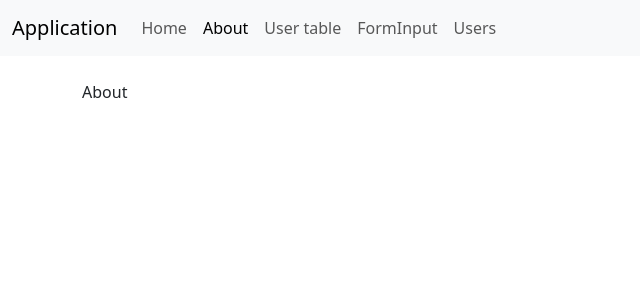
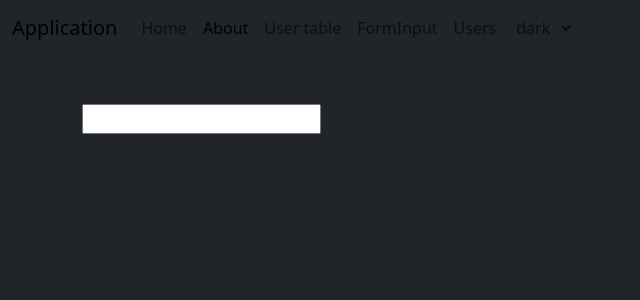
Before and after one commit to arifinlenna/react-basic-fundamental, a React (Create React App) app: page /about in a window 1280 px wide. Shown: the top 300 px of the page, without its empty margins (0-640 px from the left). Built offline with nearby package versions, Linux system fonts and the light colour scheme.

Commit message:
learn recoil haven't done

```diff
--- a/package.json
+++ b/package.json
@@ -12,6 +12,7 @@
     "react-dom": "^18.2.0",
     "react-router-dom": "^6.14.1",
     "react-scripts": "5.0.1",
+    "recoil": "^0.7.7",
     "web-vitals": "^2.1.4"
   },
   "scripts": {
--- a/src/App.jsx
+++ b/src/App.jsx
@@ -1,13 +1,16 @@
 import { BrowserRouter } from 'react-router-dom';
 import Router from './routes'
+import { RecoilRoot } from 'recoil';
 
 
 function App() {
     return (
         <>
-            <BrowserRouter>
-                <Router/>
-            </BrowserRouter>
+            <RecoilRoot>
+                <BrowserRouter>
+                    <Router/>
+                </BrowserRouter>
+            </RecoilRoot>
         </>
     )
 }
--- a/src/components/Navbar.jsx
+++ b/src/components/Navbar.jsx
@@ -1,10 +1,20 @@
 import React from 'react'
 import {NavLink} from 'react-router-dom'
+import { useRecoilState, useRecoilValue} from 'recoil';
+import { getTheme, themeState } from '../store';
 
 export default function Navbar(props) {
+    const [theme, setTheme] = useRecoilState(themeState)
+    const getThemes = useRecoilValue(getTheme)
+
+
+    function changeTheme(e) {
+        setTheme(e.target.value)
+    }
     return (
         <>
-            <nav className="navbar navbar-expand-lg bg-body-tertiary">
+            <div className={"vh-100 " + (getThemes === 'dark' ? 'bg-dark' : 'bg-light')}>
+                <nav className="navbar navbar-expand-lg">
                     <div className="container-fluid">
                         <NavLink className="navbar-brand" to={"/"}>Application</NavLink>
                         <button className="navbar-toggler" type="button" data-bs-toggle="collapse" data-bs-target="#navbarNavAltMarkup" aria-controls="navbarNavAltMarkup" aria-expanded="false" aria-label="Toggle navigation">
@@ -17,12 +27,19 @@ export default function Navbar(props) {
                                 <NavLink className="nav-link" to={"/UserTable"}>User table</NavLink>
                                 <NavLink className="nav-link" to={"/FormInput"}>FormInput</NavLink>
                                 <NavLink className="nav-link" to={"/Users"}>Users</NavLink>
+                                <select className="nav-link" aria-label="themes" value={theme} onChange={changeTheme}>
+                                    <option value="dark">dark</option>
+                                    <option value="light">light</option>
+                                </select>
                             </div>
                         </div>
                     </div>
                 </nav>
+                <div>
                     <div className="py-4">
                         {props.children}
+                    </div>
+                </div>
             </div>
         </>
     )
--- /dev/null
+++ b/src/store/index.js
@@ -0,0 +1,37 @@
+import { atom, selector } from "recoil";
+
+
+const authUser = selector({
+    key: 'authUser', // unique ID (with respect to other atoms/selectors)
+    get: () => {
+      const text = 'arifin';
+
+      return text.length;
+    },
+});
+
+const textState = atom({
+  key: 'textState', // unique ID (with respect to other atoms/selectors)
+  default: '', // default value (aka initial value)
+})
+
+const loadingState = atom({
+  key: 'loadingState', // unique ID (with respect to other atoms/selectors)
+  default: false, // default value (aka initial value)
+})
+
+const themeState = atom({
+  key: 'themeState', // unique ID (with respect to other atoms/selectors)
+  default: 'dark', // default value (aka initial value)
+})
+
+const getTheme = selector({
+  key:'getTheme',
+  get:()=>{
+    return themeState;
+  }
+})
+
+
+
+export {authUser,loadingState, textState,themeState,getTheme}
--- a/src/views/About.jsx
+++ b/src/views/About.jsx
@@ -1,9 +1,33 @@
-import React from 'react'
+import React, { useEffect } from 'react'
+import {authUser, loadingState,textState} from '../store'
+import { useRecoilState, useRecoilValue } from 'recoil';
 
 export default function About() {
+    const authUserData = useRecoilValue(authUser);
+    const [text, setText] = useRecoilState(textState);
+    const [loading, setLoading] = useRecoilState(loadingState);
+    const onChange = (event) => {
+        setText(event.target.value);
+    };
+
+    function loadingTimeout(params) {
+        setLoading(true)
+        // console.log('ha');
+    }
+
+    useEffect(()=>{
+        setTimeout(loadingTimeout,5000)
+    },[])
+
     return(
         <div className='container'>
-            About
+            {authUserData}
+            <br/>
+            <input type="text" value={text} onChange={onChange} />
+            {
+                loading === false ? <div>loading....</div> : <h1>params</h1>
+            }
+            {text}
         </div>
     )
 }
```
Also changed, not shown: 1 other file (tests, documents, lock files or other folders). Lines whose indentation alone changed are shown as unchanged.
